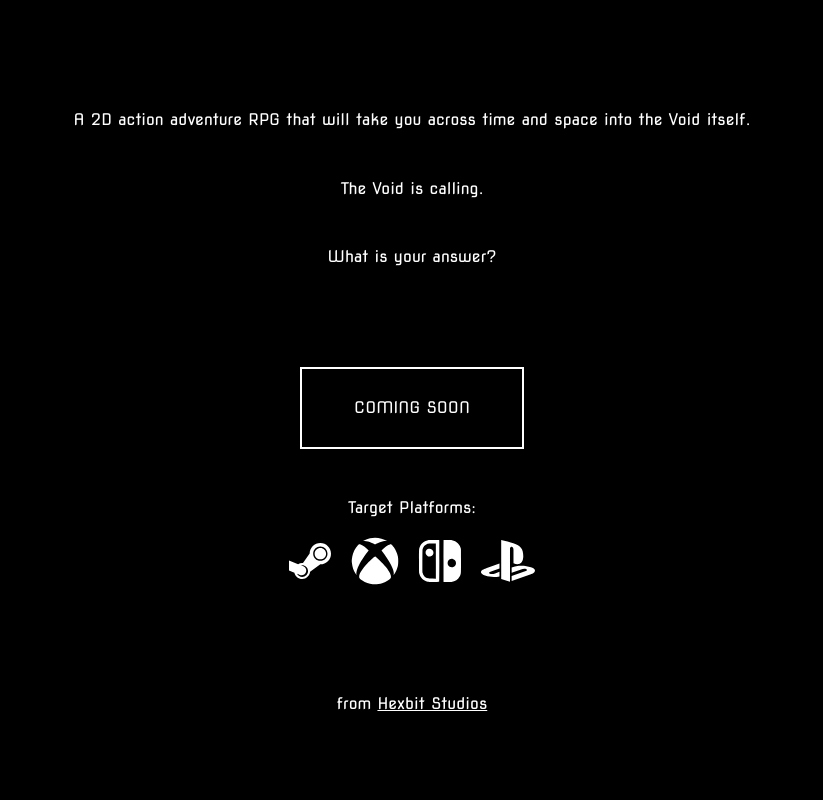
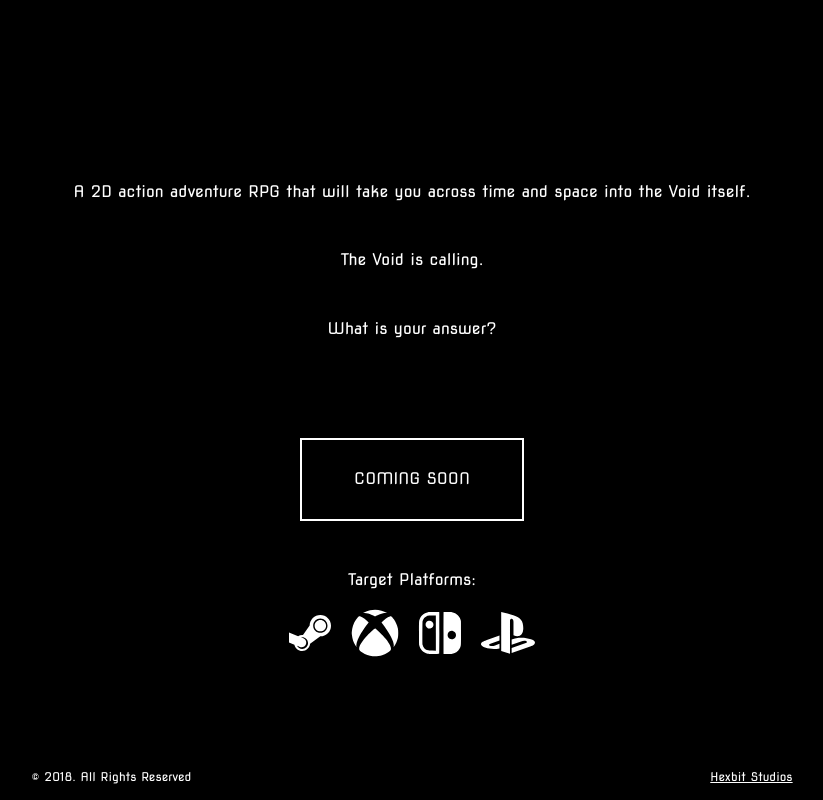
Before and after one commit to jackwkinsey/voidcallers-website, a plain HTML site: page index.html in a window 1280 px wide. Shown: the part 800-1600 px from the top of the page, without its empty margins (228-1051 px from the left). Drawn offline with nearby package versions, Linux system fonts and the light colour scheme.

Commit message:
Add copyright and make footer sticky

```diff
--- a/index.html
+++ b/index.html
@@ -47,7 +47,8 @@
             </div>
 
             <div class="company">
-                from <a href="https://www.hexbitstudios.com">Hexbit Studios</a>
+                <div>&copy; 2018. All Rights Reserved</div>
+                <a href="https://www.hexbitstudios.com">Hexbit Studios</a>
             </div>
         </div>
     </div>
--- a/styles.css
+++ b/styles.css
@@ -20,6 +20,8 @@ a:visited {
 .container {
     margin: 0 auto;
     text-align: center;
+    min-height: 100%;
+    position: relative;
 }
 
 .title-container {
@@ -68,8 +70,13 @@ a:visited {
 }
 
 .company {
-    margin-top: 100px;
-    margin-bottom: 25px;
+    display: flex;
+    justify-content: space-around;
+    font-size: 0.75rem;
+    position: absolute;
+    bottom: 0;
+    width: 100%;
+    height: 30px;
 }
 
 @media (max-width: 450px) {
```
